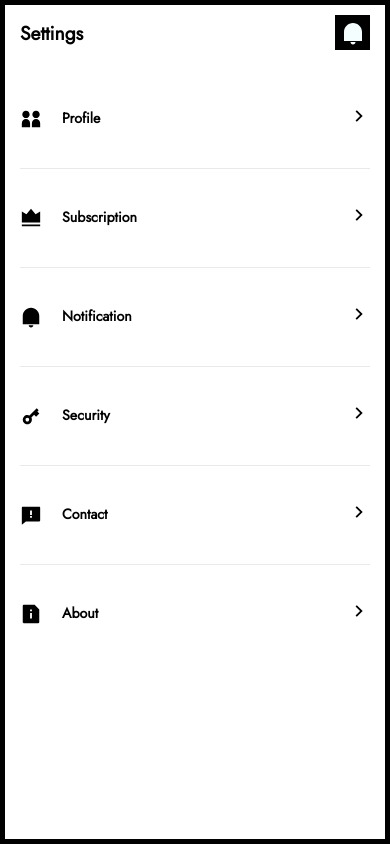
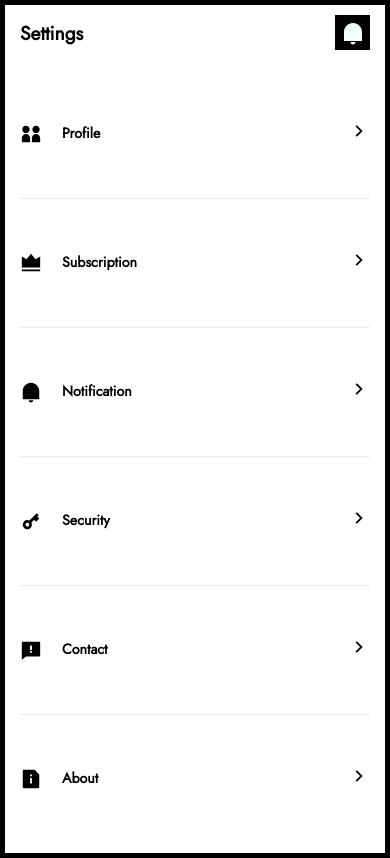
Before and after one commit to cloortt/web.cloortt.com, a Vue app: page /settings in a window 390 px wide. Built offline with nearby package versions, Linux system fonts and the light colour scheme.

Commit message:
Modified web.css

```diff
--- a/src/assets/css/web.css
+++ b/src/assets/css/web.css
@@ -162,9 +162,6 @@
         border:5px solid var(--c-base);
     }
 
-    .web-settings .child{
-        padding:35px 0;
-    }
     .web-auth{
         padding:0 10px;
     }
```
